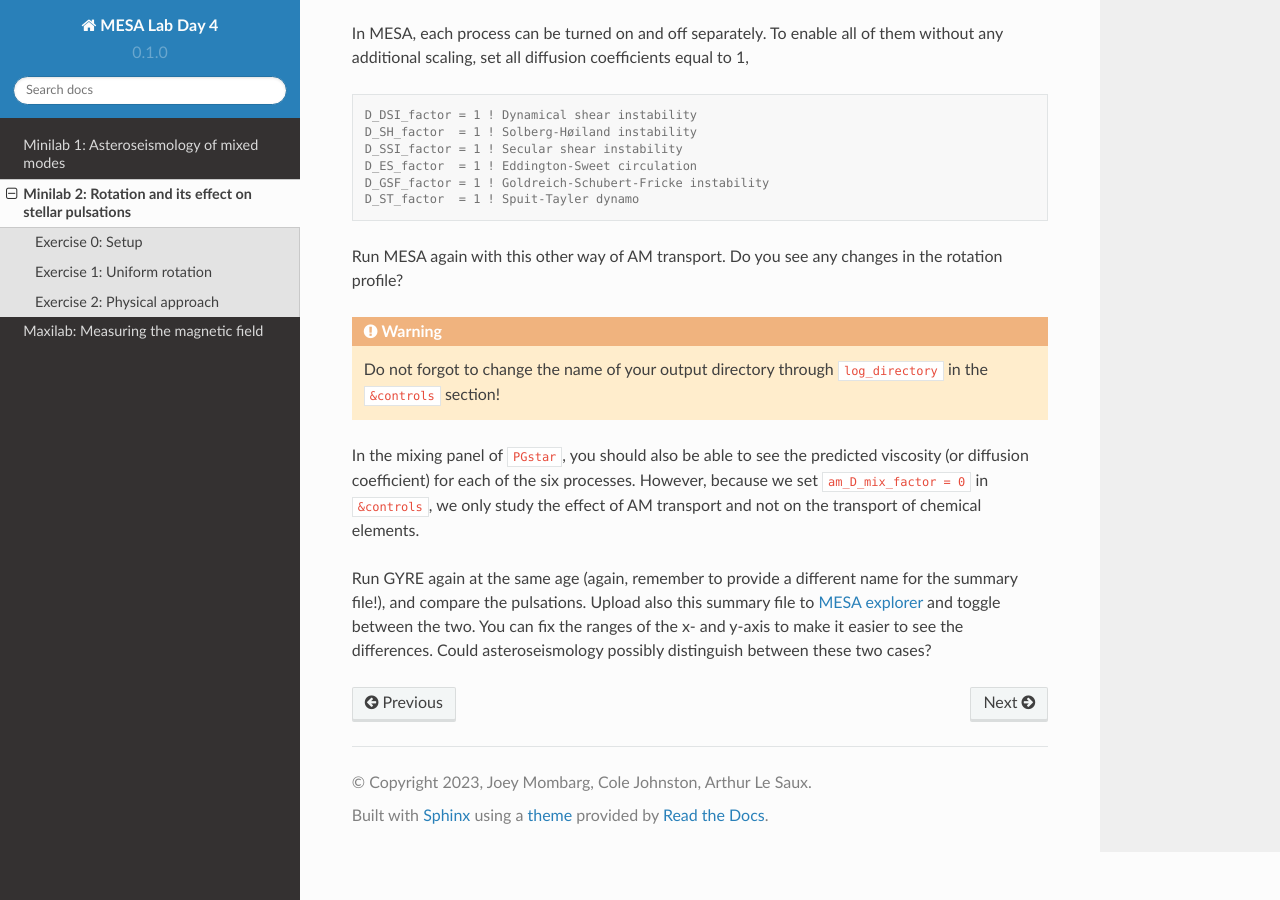
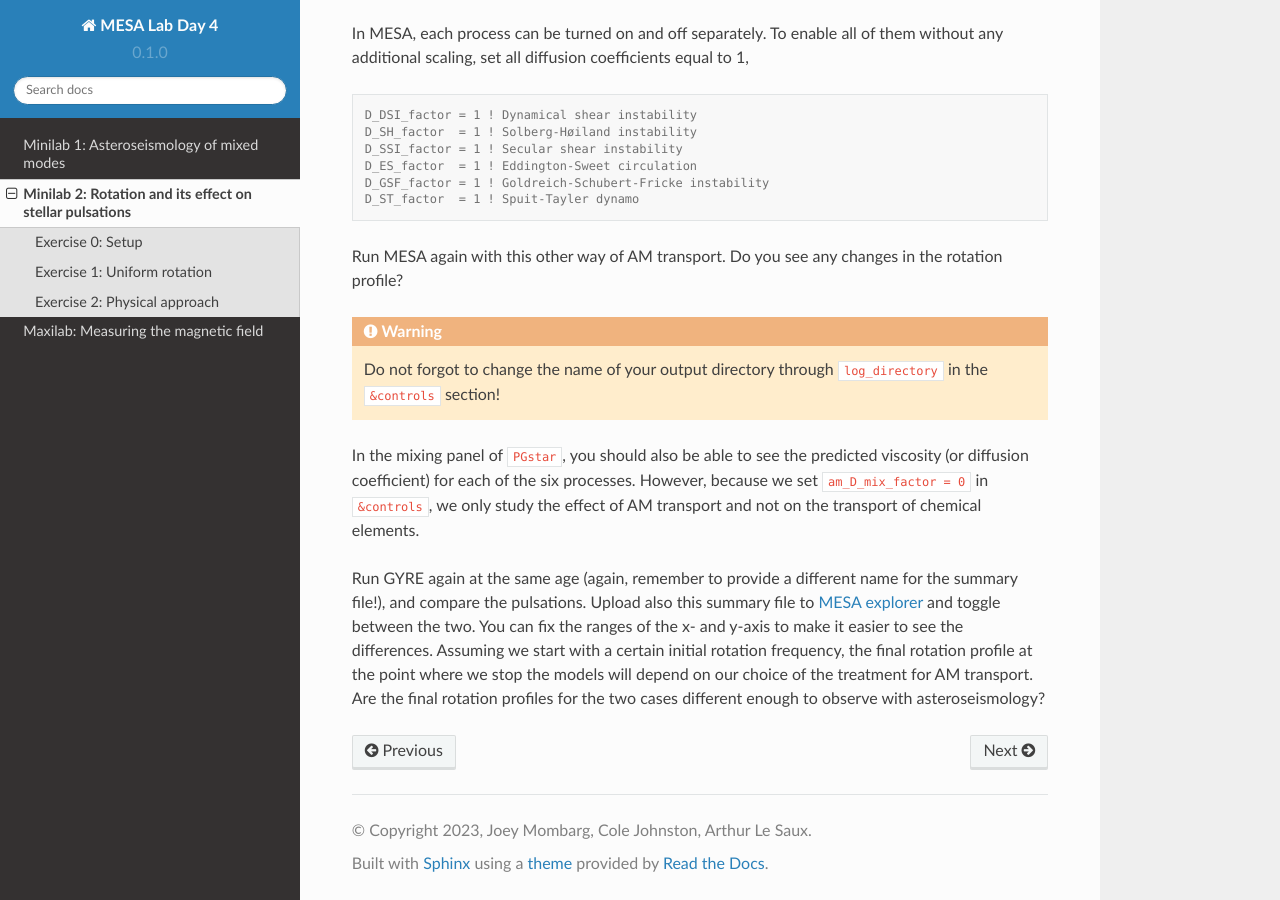
Before and after one commit to mesa-summer-school-2023/mesa-school-bugnet, a Sphinx documentation site: the page built from docs/minilab2.rst, in a window 1280 px wide and 900 px high, scrolled down 3426 px. Built offline with Sphinx 7.4.7 and the Read the Docs theme 2.0.0, drawn with Linux system fonts in a browser that asks for light colours.

Commit message:
Update minilab2.rst

```diff
--- a/docs/minilab2.rst
+++ b/docs/minilab2.rst
@@ -152,5 +152,5 @@ Run MESA again with this other way of AM transport. Do you see any changes in th
 In the mixing panel of ``PGstar``, you should also be able to see the predicted viscosity (or diffusion coefficient) for each of the six processes.
 However, because we set ``am_D_mix_factor = 0`` in ``&controls``, we only study the effect of AM transport and not on the transport of chemical elements.
 
-Run GYRE again at the same age (again, remember to provide a different name for the summary file!), and compare the pulsations. Upload also this summary file to `MESA explorer <https://billwolf.space/mesa-explorer/>`__ and toggle between the two. You can fix the ranges of the x- and y-axis to make it easier to see the differences.
-Could asteroseismology possibly distinguish between these two cases?
+Run GYRE again at the same age (again, remember to provide a different name for the summary file!), and compare the pulsations. Upload also this summary file to `MESA explorer <https://billwolf.space/mesa-explorer/>`__ and toggle between the two. You can fix the ranges of the x- and y-axis to make it easier to see the differences. Assuming we start with a certain initial rotation frequency, the final rotation profile at the point where we stop the models will depend on our choice of the treatment for AM transport.
+Are the final rotation profiles for the two cases different enough to observe with asteroseismology?
```
